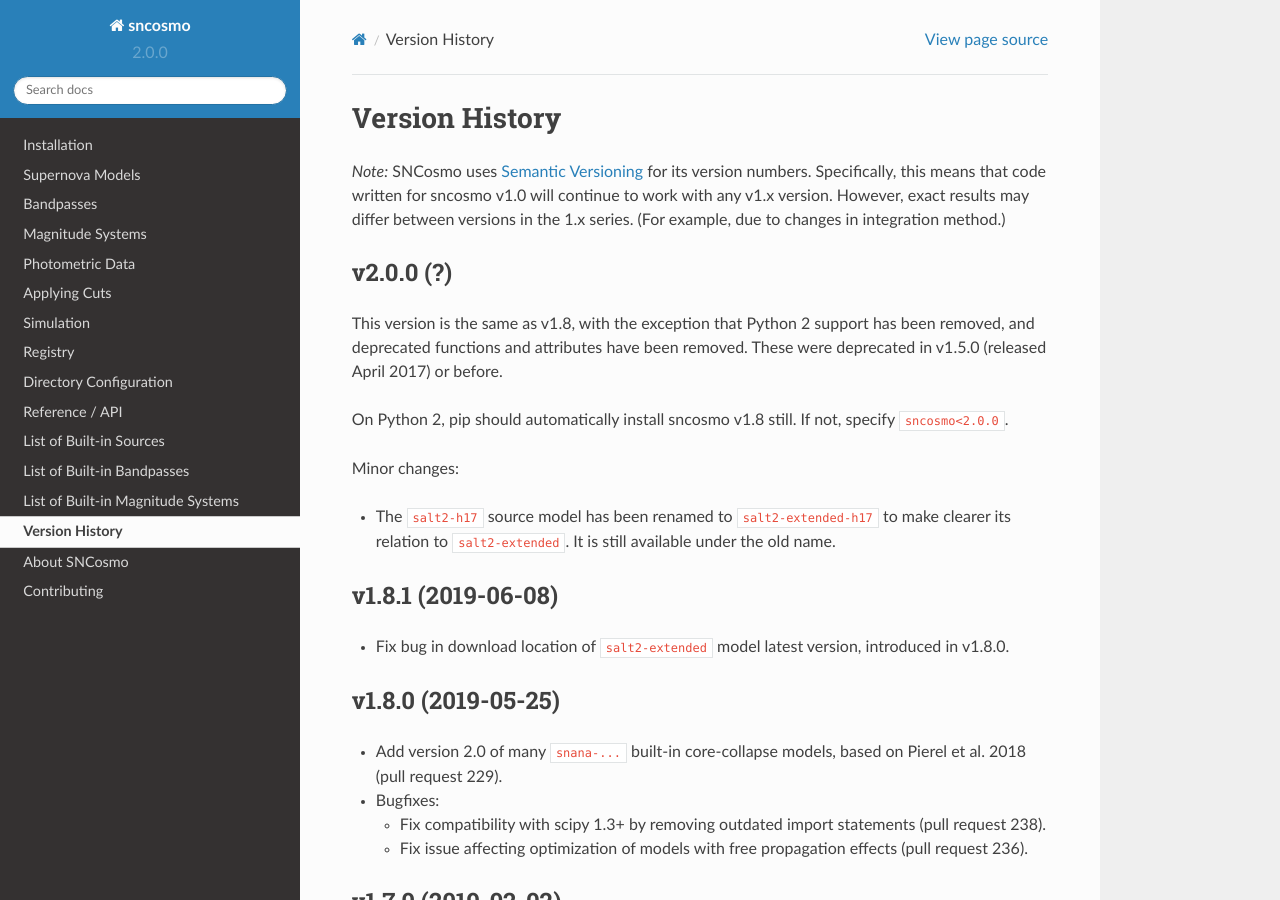
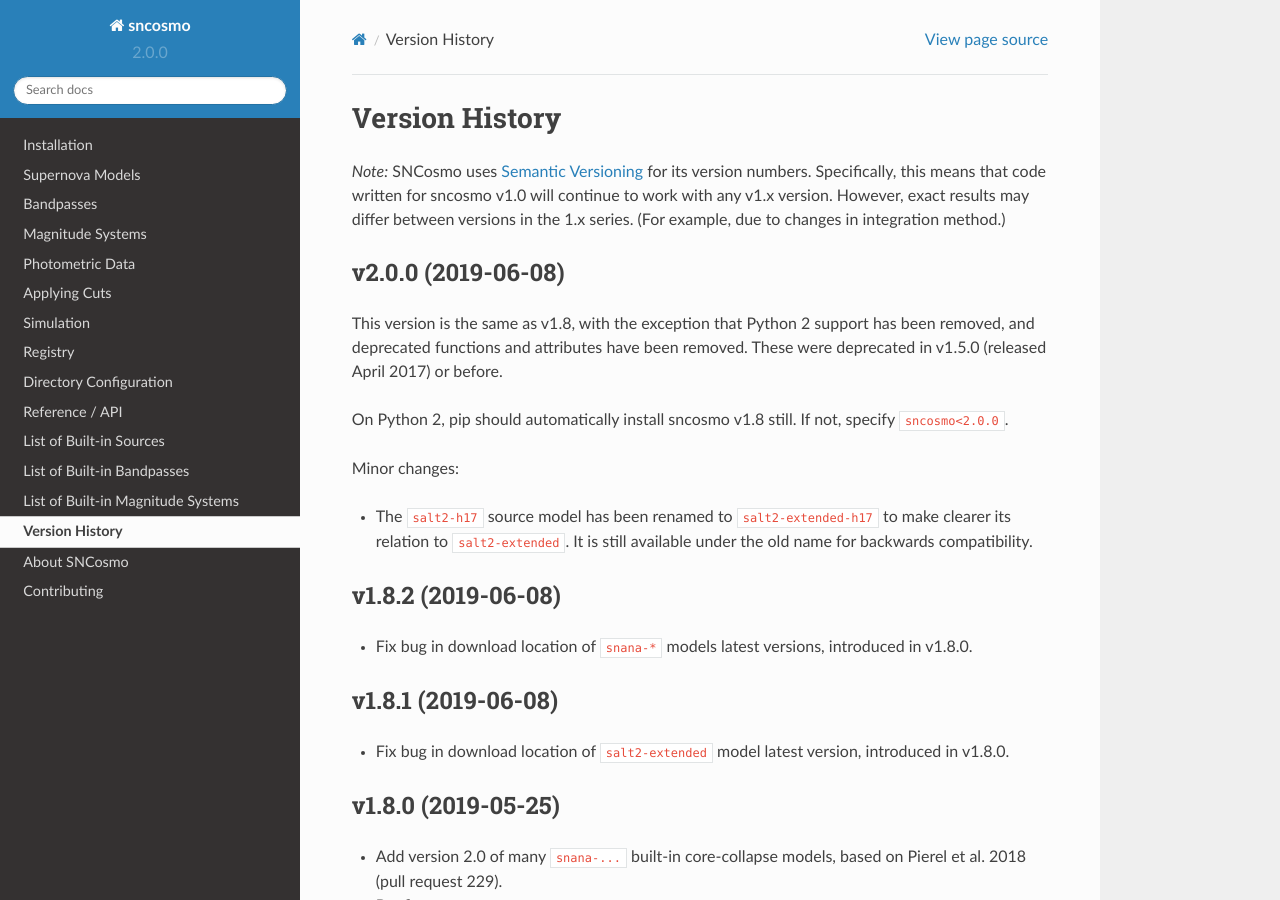
Before and after one commit to sncosmo/sncosmo, a Sphinx documentation site: the page built from docs/history.rst, in a window 1280 px wide and 900 px high. Built offline with Sphinx 7.4.7 and the Read the Docs theme 2.0.0, drawn with Linux system fonts in a browser that asks for light colours; pages that are not in the unit, such as notebooks, are missing from menus.

Commit message:
minor doc changes for v2.0

```diff
--- a/docs/about.rst
+++ b/docs/about.rst
@@ -25,9 +25,9 @@ Package Features
 The name SNCosmo
 ================
 
-A natural choice, "snpy", was already taken (`SNooPy`_) so I tried to
-be a little more descriptive. The package is really specific to
-supernova *cosmology*, as it doesn't cover other types of supernova
+A natural choice, "snpy", was already in use by the "SNooPy" package,
+so I tried to be a little more descriptive. The package is really specific
+to supernova *cosmology*, as it doesn't cover other types of supernova
 science (radiative transfer simulations for instance).  Hence
 "sncosmo".
 
--- a/docs/conf.py
+++ b/docs/conf.py
@@ -45,7 +45,7 @@ intersphinx_mapping = {
     'numpy': ('https://docs.scipy.org/doc/numpy/', None),
     'scipy': ('https://docs.scipy.org/doc/scipy/reference/', None),
     'astropy': ('http://docs.astropy.org/en/stable/', None),
-    'emcee': ('http://dan.iel.fm/emcee/current/', None)
+    'emcee': ('https://emcee.readthedocs.io/en/stable/', None)
     }
 
 # Add any Sphinx extension module names here, as strings. They can be
--- a/docs/history.rst
+++ b/docs/history.rst
@@ -8,8 +8,8 @@ sncosmo v1.0 will continue to work with any v1.x version. However,
 exact results may differ between versions in the 1.x series. (For
 example, due to changes in integration method.)
 
-v2.0.0 (?)
-==========
+v2.0.0 (2019-06-08)
+===================
 
 This version is the same as v1.8, with the exception that Python 2 support
 has been removed, and deprecated functions and attributes have been removed.
@@ -22,8 +22,13 @@ Minor changes:
 
 - The ``salt2-h17`` source model has been renamed to ``salt2-extended-h17``
   to make clearer its relation to ``salt2-extended``. It is still available
-  under the old name.
+  under the old name for backwards compatibility.
 
+v1.8.2 (2019-06-08)
+===================
+
+- Fix bug in download location of ``snana-*`` models latest versions,
+  introduced in v1.8.0.
 
 v1.8.1 (2019-06-08)
 ===================
```
